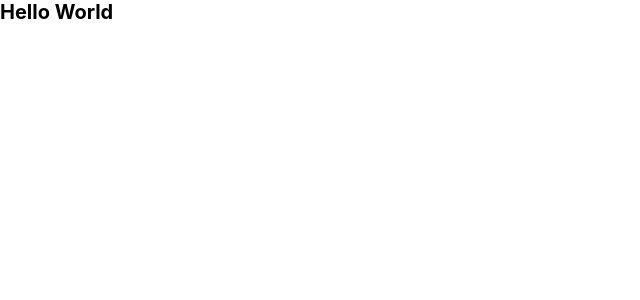
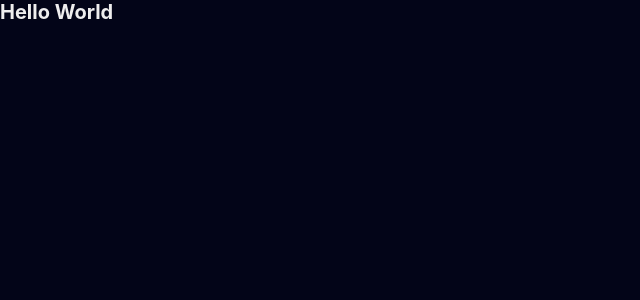
Before and after one commit to gabriel-brito/learning-graphcms, a Next.js app: page / in a window 1280 px wide. Shown: the top 300 px of the page, without its empty margins (0-640 px from the left). Built offline with nearby package versions, Linux system fonts and the light colour scheme.

Commit message:
CSS variables

```diff
--- a/src/styles/global.ts
+++ b/src/styles/global.ts
@@ -1,6 +1,16 @@
 import { createGlobalStyle } from 'styled-components'
 
 const GlobalStyles = createGlobalStyle`
+  :root {
+    --highlight: #e20e8d;
+    --background: #030518;
+    --white: #eeeeee;
+    --container: 100rem;
+    --small: 1.5rem;
+    --medium: 3rem;
+    --large: 5rem;
+  }
+
   * {
     margin: 0;
     padding: 0;
@@ -11,10 +21,21 @@
   }
   html, body, #__next {
     height: 100%;
+    background: var(--background);
+    color: var(--white);
   }
   body {
     font-family: -apple-system, BlinkMacSystemFont, 'Segoe UI', Roboto, Oxygen, Ubuntu, Cantarell, 'Open Sans', 'Helvetica Neue', sans-serif
   }
+
+  p,
+  a {
+    font-size: 2rem;
+    line-height: var(--medium);
+  }
+  a {
+    color: var(--highlight);
+  }
 `
 
 export default GlobalStyles
```
